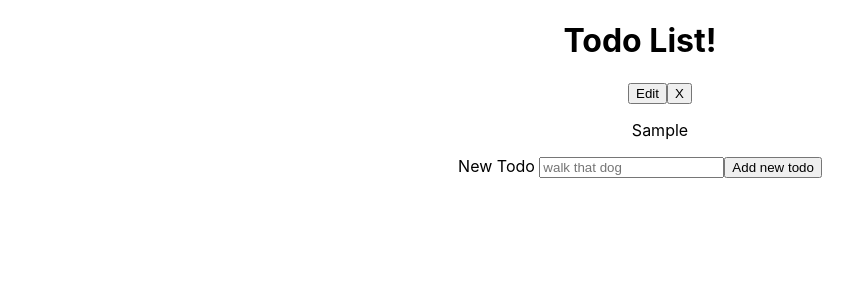
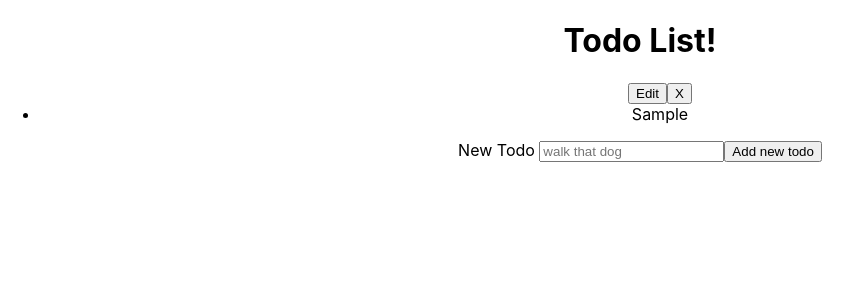
Before and after one commit to kzieber/react-todo-list, a React (Create React App) app: page / in a window 1280 px wide. Both pictures are taken after typing "Sample" into the empty fields and a click on the button "Add new todo". Shown: the top 300 px of the page, without its empty margins (0-862 px from the left). Built offline with nearby package versions, Linux system fonts and the light colour scheme.

Commit message:
feature: toggling completion works

```diff
--- a/src/NewTodoForm.js
+++ b/src/NewTodoForm.js
@@ -1,41 +1,48 @@
-import React, { Component } from 'react'
+import React, { Component } from 'react';
 import { v4 as uuidv4 } from 'uuid';
 
 export default class NewTodoForm extends Component {
-  constructor(props){
-    super(props)
+  constructor(props) {
+    super(props);
     this.state = {
-      task: ''
-    }
+      task: '',
+    };
 
-    this.handleChange = this.handleChange.bind(this)
-    this.handleSubmit = this.handleSubmit.bind(this)
+    this.handleChange = this.handleChange.bind(this);
+    this.handleSubmit = this.handleSubmit.bind(this);
   }
 
-  handleChange(evt){
+  handleChange(evt) {
     this.setState({
-      [evt.target.name]: evt.target.value
-    })
+      [evt.target.name]: evt.target.value,
+    });
   }
 
-  handleSubmit(evt){
-    evt.preventDefault()
-    const newTodo = {...this.state, id: uuidv4()}
+  handleSubmit(evt) {
+    evt.preventDefault();
+    const newTodo = { ...this.state, id: uuidv4(), completed: false };
 
-    this.props.createTodo(newTodo)
+    this.props.createTodo(newTodo);
 
-    this.setState({ task: '' })
+    this.setState({ task: '' });
   }
 
   render() {
     return (
       <div>
         <form onSubmit={this.handleSubmit}>
-          <label htmlFor='task'>New Todo  </label>
-          <input type="text" value={this.state.task} id='task' name="task" placeholder='walk that dog' onChange={this.handleChange} />
-          <button type="submit">Add new todo</button>
+          <label htmlFor='task'>New Todo </label>
+          <input
+            type='text'
+            value={this.state.task}
+            id='task'
+            name='task'
+            placeholder='walk that dog'
+            onChange={this.handleChange}
+          />
+          <button type='submit'>Add new todo</button>
         </form>
       </div>
-    )
+    );
   }
 }
--- /dev/null
+++ b/src/Todo.css
@@ -0,0 +1,4 @@
+.completed {
+  color: lightgrey;
+  text-decoration: line-through;
+}
--- a/src/Todo.js
+++ b/src/Todo.js
@@ -1,57 +1,73 @@
-import React, { Component } from 'react'
+import React, { Component } from 'react';
+import './Todo.css';
 
 export default class Todo extends Component {
-  constructor(props){
-    super(props)
+  constructor(props) {
+    super(props);
     this.state = {
       isEditing: false,
-      task: this.props.task
-    }
+      task: this.props.task,
+    };
     this.handleRemove = this.handleRemove.bind(this);
     this.toggleForm = this.toggleForm.bind(this);
     this.handleChange = this.handleChange.bind(this);
     this.handleUpdate = this.handleUpdate.bind(this);
+    this.handleToggle = this.handleToggle.bind(this);
   }
 
-  handleRemove(){
-    this.props.removeTodo(this.props.id)
+  handleRemove() {
+    this.props.removeTodo(this.props.id);
   }
 
-  handleUpdate(evt){
+  handleUpdate(evt) {
     evt.preventDefault();
-    this.props.updateTodo(this.props.id, this.state.task)
-    this.setState({isEditing: false})
+    this.props.updateTodo(this.props.id, this.state.task);
+    this.setState({ isEditing: false });
   }
 
-  toggleForm(){
-    this.setState({isEditing: !this.state.isEditing})
+  toggleForm() {
+    this.setState({ isEditing: !this.state.isEditing });
   }
 
-  handleChange(evt){
+  handleChange(evt) {
     this.setState({
-      [evt.target.name]: evt.target.value
-    })
+      [evt.target.name]: evt.target.value,
+    });
+  }
+
+  handleToggle(evt) {
+    evt.preventDefault();
+    this.props.toggleTodo(this.props.id);
   }
 
   render() {
     let result;
-    if(this.state.isEditing){
+    if (this.state.isEditing) {
       result = (
         <div>
           <form onSubmit={this.handleUpdate}>
-            <input type="text" value={this.state.task} name="task" onChange={this.handleChange}/>
+            <input
+              type='text'
+              value={this.state.task}
+              name='task'
+              onChange={this.handleChange}
+            />
             <button>Save</button>
           </form>
         </div>
-      )
+      );
     } else {
       result = (
         <div>
           <button onClick={this.toggleForm}>Edit</button>
           <button onClick={this.handleRemove}>X</button>
-          <p>{this.props.task}</p>
+          <li
+            className={this.props.completed ? 'completed' : ''}
+            onClick={this.handleToggle}>
+            {this.props.task}
+          </li>
         </div>
-      )
+      );
     }
     return result;
   }
--- a/src/TodoList.js
+++ b/src/TodoList.js
@@ -1,54 +1,73 @@
-import React, { Component } from 'react'
-import NewTodoForm from './NewTodoForm'
-import Todo from './Todo'
+import React, { Component } from 'react';
+import NewTodoForm from './NewTodoForm';
+import Todo from './Todo';
 
 export default class TodoList extends Component {
-  constructor(props){
-    super(props)
+  constructor(props) {
+    super(props);
     this.state = {
-      todos: []
-    }
+      todos: [],
+    };
 
-    this.create = this.create.bind(this)
-    this.remove = this.remove.bind(this)
-    this.updateTodo = this.updateTodo.bind(this)
+    this.create = this.create.bind(this);
+    this.remove = this.remove.bind(this);
+    this.updateTodo = this.updateTodo.bind(this);
+    this.toggleCompletion = this.toggleCompletion.bind(this);
   }
 
-  create(newTodo){
+  create(newTodo) {
     this.setState({
-      todos: [...this.state.todos, newTodo]
-    })
+      todos: [...this.state.todos, newTodo],
+    });
   }
 
-  remove(id){
+  remove(id) {
     this.setState({
-      todos: this.state.todos.filter(todo => todo.id !== id)
-    })
+      todos: this.state.todos.filter((todo) => todo.id !== id),
+    });
   }
 
-  updateTodo(id, updatedTask){
-    const updatedTodos = this.state.todos.map(todo => {
-      if(todo.id === id){
-        return {...todo, task: updatedTask};
+  updateTodo(id, updatedTask) {
+    const updatedTodos = this.state.todos.map((todo) => {
+      if (todo.id === id) {
+        return { ...todo, task: updatedTask };
       }
       return todo;
-    })
-    this.setState({ todos: updatedTodos })
+    });
+    this.setState({ todos: updatedTodos });
+  }
+
+  toggleCompletion(id) {
+    const updatedTodos = this.state.todos.map((todo) => {
+      if (todo.id === id) {
+        return { ...todo, completed: !todo.completed };
+      }
+      return todo;
+    });
+    this.setState({ todos: updatedTodos });
   }
 
   render() {
-    const todoItems = this.state.todos.map(todo => {
-      return <Todo key={todo.id} id={todo.id} task={todo.task} removeTodo={this.remove} updateTodo={this.updateTodo}/>
-    })
+    const todoItems = this.state.todos.map((todo) => {
+      return (
+        <Todo
+          key={todo.id}
+          id={todo.id}
+          task={todo.task}
+          removeTodo={this.remove}
+          updateTodo={this.updateTodo}
+          completed={todo.completed}
+          toggleTodo={this.toggleCompletion}
+        />
+      );
+    });
 
     return (
       <div>
         <h1>Todo List!</h1>
-          <ul>
-            {todoItems}
-          </ul>
-          <NewTodoForm createTodo={this.create} />
+        <ul>{todoItems}</ul>
+        <NewTodoForm createTodo={this.create} />
       </div>
-    )
+    );
   }
 }
```
Also changed, not shown: 1 other file (tests, documents, lock files or other folders).
